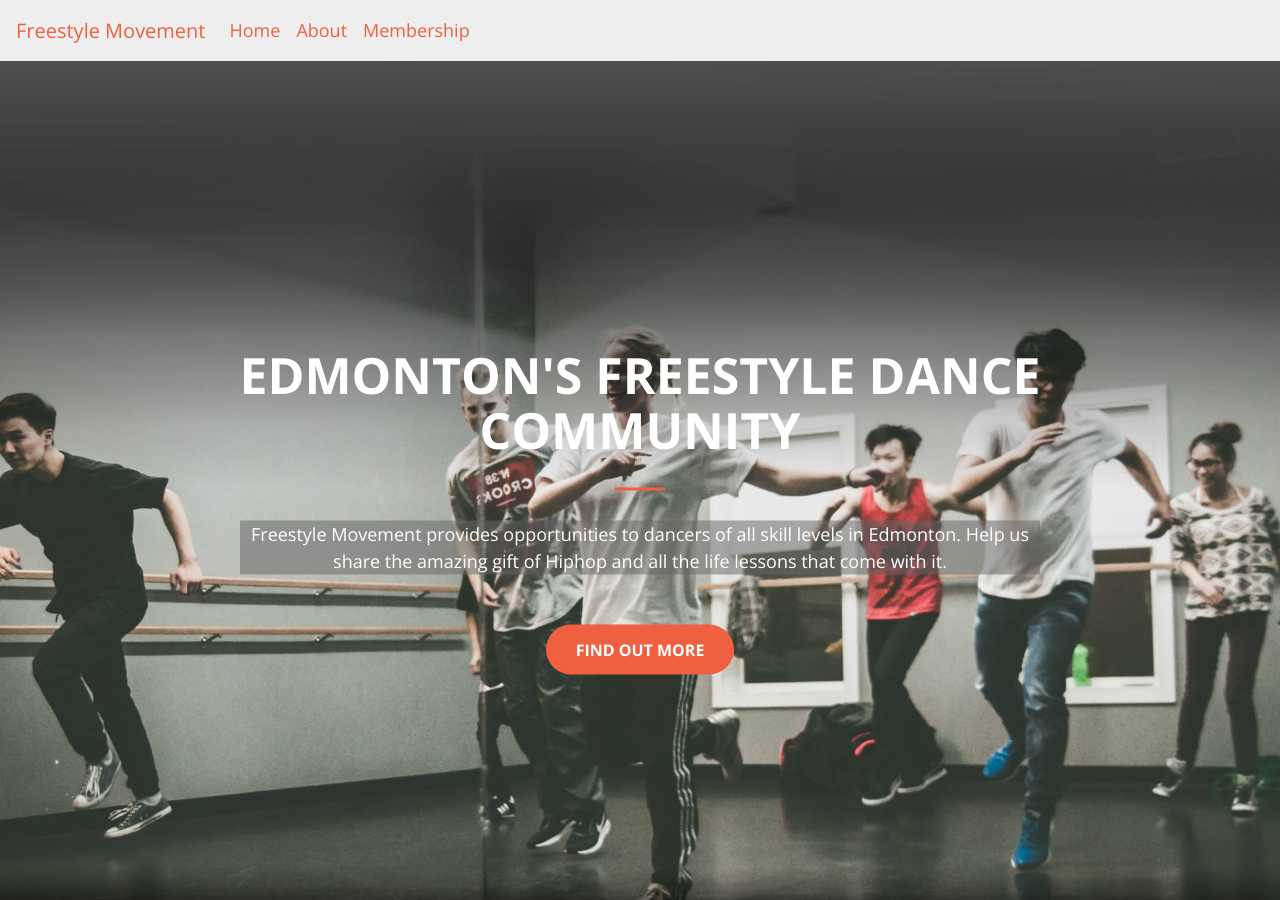
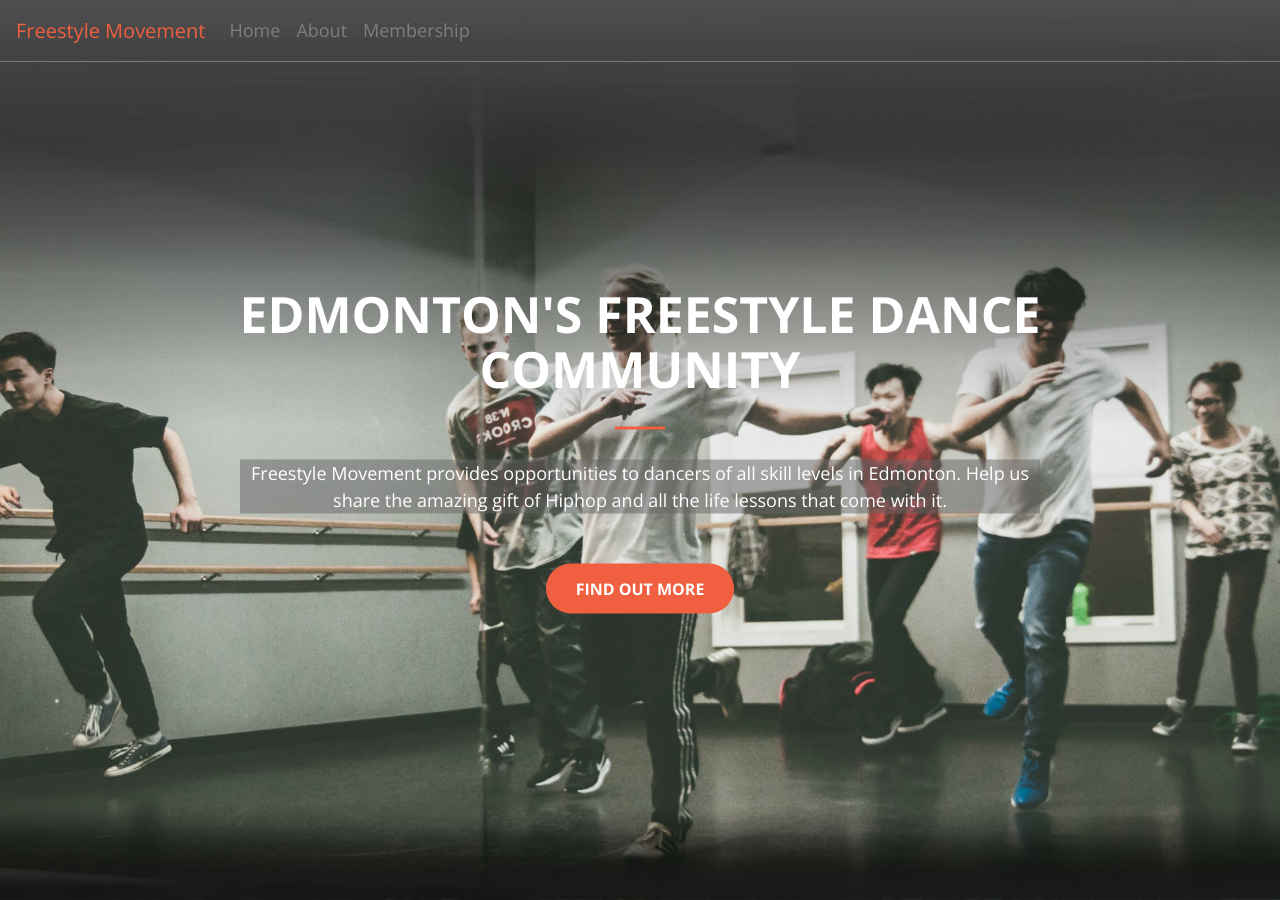
Before and after one commit to linhub15/freestyle-movement-site, a Jekyll site: the page built from index.html, in a window 1280 px wide and 900 px high. Built offline with Jekyll 4.4.1, drawn with Linux system fonts in a browser that asks for light colours; nearby versions of some CDN libraries.

Commit message:
Navbar improvements

```diff
--- a/_includes/site-nav.html
+++ b/_includes/site-nav.html
@@ -1,8 +1,7 @@
-<nav class="navbar navbar-toggleable-md">
+<nav class="navbar fixed-top navbar-toggleable-md">
   <button class="navbar-toggler navbar-toggler-right" type="button" data-toggle="collapse" data-target="#navbarNav" aria-controls="navbarNav" aria-expanded="false" aria-label="Toggle navigation">
     <span class="navbar-toggler-icon"></span>
   </button>
-
 
   <a href="#" class="navbar-brand">Freestyle Movement</a>
 
--- a/css/creative.css
+++ b/css/creative.css
@@ -69,20 +69,6 @@ aside {
 }
 .no-padding {
   padding: 0;
-}
-.navbar-default {
-  background-color: white;
-  border-color: rgba(34, 34, 34, 0.05);
-  font-family: 'Open Sans', 'Helvetica Neue', Arial, sans-serif;
-  -webkit-transition: all 0.35s;
-  -moz-transition: all 0.35s;
-  transition: all 0.35s;
-}
-.navbar-default .navbar-header .navbar-brand {
-  color: #F05F40;
-  font-family: 'Open Sans', 'Helvetica Neue', Arial, sans-serif;
-  font-weight: 700;
-  text-transform: uppercase;
 }
 .navbar-default .navbar-header .navbar-brand:hover,
 .navbar-default .navbar-header .navbar-brand:focus {
--- a/css/site.scss
+++ b/css/site.scss
@@ -1,14 +1,17 @@
 ---
 ---
-/* Custom Classes*/
 
-.bg-nav {
-  background-color: #505050;
+$primary-color: #000000;
+$nav-color: rgba(255, 255, 255, 0.3);
+
+/* Nav */
+nav {
+  border-bottom-style: solid;
+  border-bottom-width: 1px;
+  border-bottom-color: $nav-color;
 }
-.page-heading {
-  color: white;
-  font-size: 45px;
-  font-weight: 600;
+nav li a {
+  color: $nav-color;
 }
 
 /* Newsletter Styling */
@@ -32,13 +35,7 @@
 body p, a{
   font-size: 18px;
 }
-.header-banner{
-  //background-image: url('/images/cropped-DSC_0037.jpg');
-  padding-top: 8%;
-  background-size: cover;
-    background-position: 50% 10%;
-    background-repeat: no-repeat;
-}
+
 .header-content{
   padding-left: 55%;
   padding-right: 0;
@@ -56,7 +53,6 @@ body p, a{
 .page-content hr{
   border-color: rgba(37, 37, 37, 0.1);
 }
-
 header {
   position: relative;
   width: 100%;
--- a/index.html
+++ b/index.html
@@ -18,7 +18,7 @@ layout: default
 
 </header>
 
-<section class="bg-primary" id="services">
+<section class="" id="services">
 
   <div class="container">
       <div class="row">
@@ -31,7 +31,7 @@ layout: default
     <div class="container">
         <div class="row">
             <div class="col-lg-4 col-md-6 text-center">
-                <div class="service-box">
+                <div>
                     <i class="fas fa-map-marker-alt fa-4x"></i>
                     <h3>Weekly Practice</h3>
                     <p class="text-faded">Every Friday night starting at seven o’clock we have drop-in practice session for Bboys & Bgirls of all skill levels and ages. The cost for the practice is $5.</p>
@@ -40,7 +40,7 @@ layout: default
                 </div>
             </div>
             <div class="col-lg-4 col-md-6 text-center">
-                <div class="service-box">
+                <div>
                     <i class="fas fa-graduation-cap fa-4x"></i>
                     <h3>Dance Workshops</h3>
                     <p class="text-faded">Once in a while we try to spice things up a bit and invite different dancers to share a little bit of their experience. They teach workshops on Friday nights
@@ -49,7 +49,7 @@ layout: default
                 </div>
             </div>
             <div class="col-lg-4 col-md-6 text-center">
-                <div class="service-box">
+                <div>
                     <i class="fas fa-calendar-alt fa-4x"></i>
                     <h3>Battles &amp; Events</h3>
                     <p class="text-faded">The best place for Bboys & Bgirls to challenge themselves is in the Cypher. But for those dancers that want to take things more seriously we are hosting tournament
```
Also changed, not shown: images/header.jpg.
